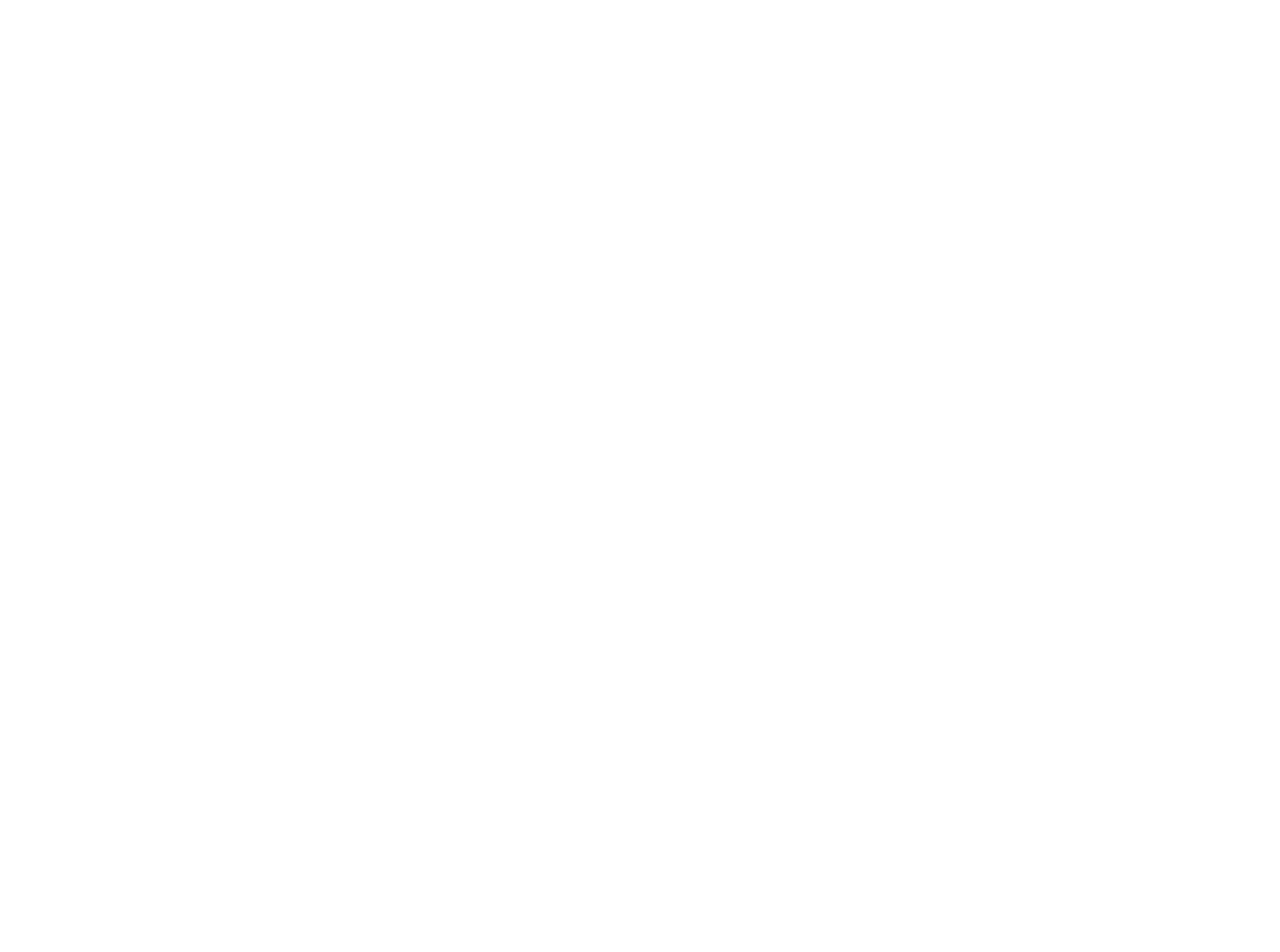
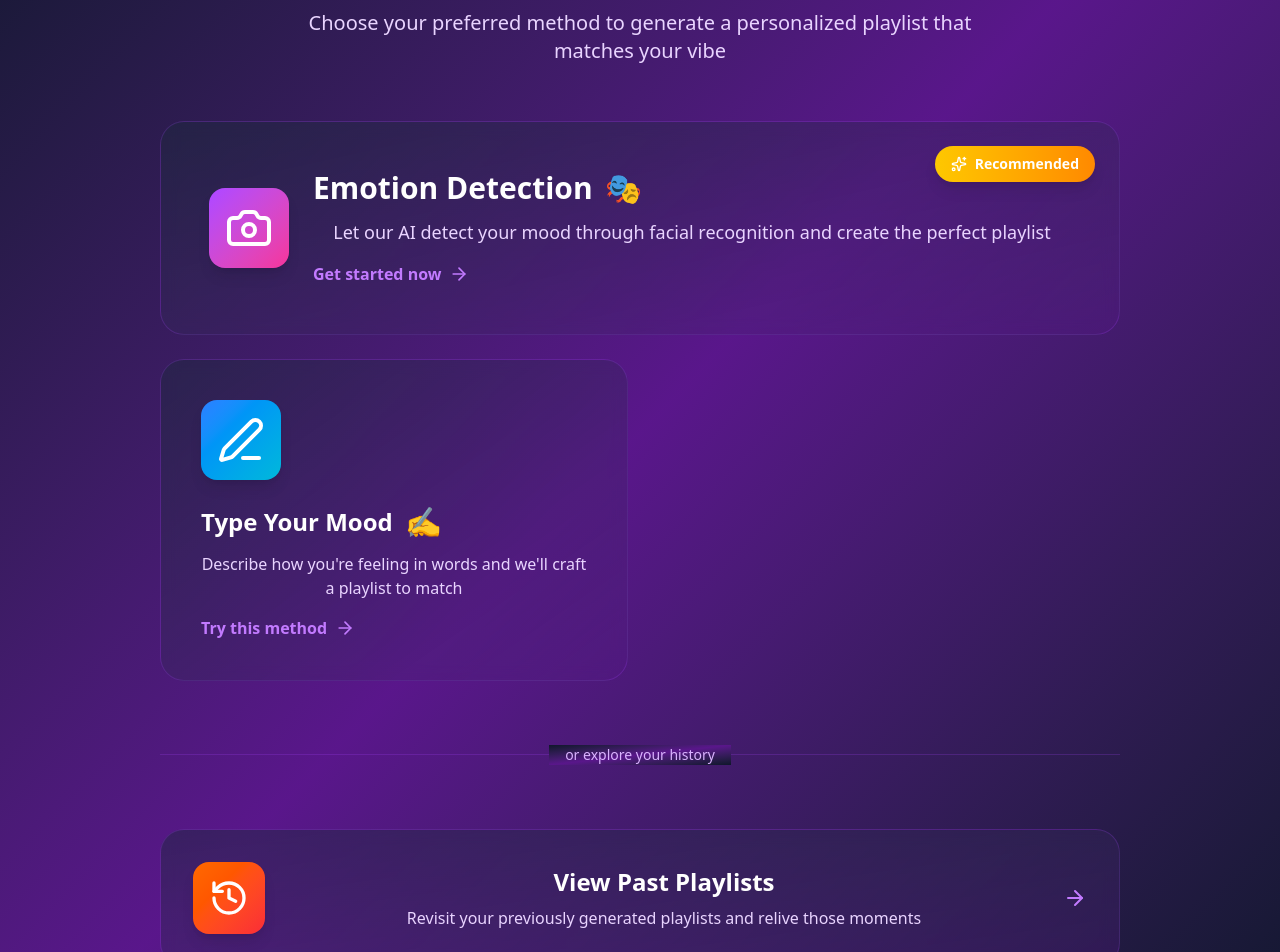
Before and after one commit to ositaodunze/Emotional-AI, a React (Vite) app in the folder frontend/: page /playlist in a window 1280 px wide. Before the commit this address had no page. Shown: the part 320-1272 px from the top of the page. Before the commit the page ends 800 px from the top, so only its background shows below. Built offline with nearby package versions, Linux system fonts and the light colour scheme.

Commit message:
Added chnages to Player and Playlist pages

```diff
--- a/frontend/src/App.jsx
+++ b/frontend/src/App.jsx
@@ -9,6 +9,7 @@
 import Landing from "./pages/Landing.jsx";
 import Profile from "./pages/Profile.jsx";
 import PastPlaylists from "./pages/PastPlaylist.jsx";
+import PlaylistPage from "./pages/Playlist.jsx";
 
 function App() {
   return (
@@ -52,6 +53,7 @@
         />
         <Route path="/profile" element={<Profile />} />
         <Route path="/history" element={<PastPlaylists />} />
+        <Route path="/playlist" element={<PlaylistPage/>} />
       </Routes>
     </div>
   );
--- a/frontend/src/components/MusicPlayer.jsx
+++ b/frontend/src/components/MusicPlayer.jsx
@@ -1,6 +1,7 @@
 import React, { useEffect, useState, useCallback } from "react";
 import { useNavigate } from "react-router-dom";
 import Chatbot from "./Chatbot.jsx";
+import Navbar from "./Navbar.jsx";
 
 const BACKEND_URL = import.meta.env.VITE_BACKEND_URL || "http://127.0.0.1:8888";
 
@@ -252,7 +253,35 @@
     };
   }, []);
 
+  const handlePlayPause = async () => {
+    if (!currentTrack) return;
+    const endpoint = isPlaying ? "/api/pause" : "/api/resume";
+
+    setIsPlaying(!isPlaying);
+    try {
+      await fetch(`${BACKEND_URL}${endpoint}`, {
+        method: "POST",
+        credentials: "include",
+      });
+    } catch (error) {
+      console.error(`Error controlling playback (${endpoint}):`, error);
+      setIsPlaying(isPlaying);
+    }
+  };
+
+  const handlePreviousTrack = () => {
+    if (recommendations.length === 0) return;
+    const prevIndex =
+      currentIndex - 1 >= 0 ? currentIndex - 1 : recommendations.length - 1; // Wrap to the last track
+
+    setCurrentIndex(prevIndex);
+    const prevTrack = recommendations[prevIndex];
+    playTrack(prevTrack);
+  };
+
   return (
+    <>
+      <Navbar />
       <div
         style={{
           minHeight: "100vh",
@@ -357,7 +386,8 @@
                 style={{
                   width: "100%",
                   aspectRatio: "1",
-                background: "linear-gradient(135deg, #667eea 0%, #764ba2 100%)",
+                  background:
+                    "linear-gradient(135deg, #667eea 0%, #764ba2 100%)",
                   borderRadius: "12px",
                   marginBottom: "24px",
                   display: "flex",
@@ -457,6 +487,7 @@
                         opacity: 0.7,
                         transition: "opacity 0.2s",
                       }}
+                      onClick={handlePreviousTrack}
                     >
                       <svg
                         style={{
@@ -484,7 +515,7 @@
                         transition: "transform 0.2s, background 0.2s",
                         color: "white",
                       }}
-                    onClick={() => setIsPlaying(!isPlaying)}
+                      onClick={handlePlayPause}
                       onMouseOver={(e) =>
                         (e.currentTarget.style.transform = "scale(1.1)")
                       }
@@ -664,7 +695,8 @@
                       onMouseOver={(e) => {
                         e.currentTarget.style.background =
                           "rgba(255,255,255,0.08)";
-                      e.currentTarget.style.borderColor = "rgba(29,185,84,0.5)";
+                        e.currentTarget.style.borderColor =
+                          "rgba(29,185,84,0.5)";
                       }}
                       onMouseOut={(e) => {
                         e.currentTarget.style.background =
@@ -742,6 +774,7 @@
           onPlaylistGenerated={updatePlaylistFromChatbot}
         />
       </div>
+    </>
   );
 };
 
--- a/frontend/src/pages/PastPlaylist.jsx
+++ b/frontend/src/pages/PastPlaylist.jsx
@@ -142,7 +142,7 @@
               artists to get started
             </p>
             <button
-              onClick={() => handleNavigation("/emotion")}
+              onClick={() => handleNavigation("/artist")}
               className="group inline-flex items-center gap-3 px-8 py-4 bg-gradient-to-r from-purple-500 to-pink-500 rounded-full text-lg font-bold shadow-2xl hover:shadow-purple-500/50 hover:scale-105 transition-all duration-300"
             >
               <Sparkles className="w-5 h-5" />
--- a/frontend/src/pages/Playlist.jsx
+++ b/frontend/src/pages/Playlist.jsx
@@ -0,0 +1,194 @@
+import React from "react";
+import {
+  Camera,
+  PenLine,
+  History,
+  Sparkles,
+  ArrowRight,
+  Music,
+} from "lucide-react";
+import Navbar from "../components/Navbar";
+import { useNavigate } from "react-router-dom";
+
+const PlaylistPage = () => {
+    const navigate= useNavigate();
+
+  const handleNavigation = (path) => {
+    navigate(path);
+    console.log(`Navigating to: ${path}`);
+    // In your actual app, use: navigate(path);
+  };
+
+  const creationMethods = [
+    {
+      icon: <Camera className="w-12 h-12" />,
+      title: "Emotion Detection",
+      description:
+        "Let our AI detect your mood through facial recognition and create the perfect playlist",
+      emoji: "🎭",
+      path: "/artist",
+      gradient: "from-purple-500 to-pink-500",
+      bgGradient: "from-purple-500/20 to-pink-500/20",
+      primary: true,
+    },
+    {
+      icon: <PenLine className="w-12 h-12" />,
+      title: "Type Your Mood",
+      description:
+        "Describe how you're feeling in words and we'll craft a playlist to match",
+      emoji: "✍️",
+      path: "/text-mood",
+      gradient: "from-blue-500 to-cyan-500",
+      bgGradient: "from-blue-500/20 to-cyan-500/20",
+      primary: false,
+    },
+  ];
+
+  return (
+    <>
+      <Navbar />
+      <div className="min-h-screen bg-gradient-to-br from-slate-900 via-purple-900 to-slate-900 text-white">
+        <div className="max-w-5xl mx-auto px-4 sm:px-6 lg:px-8 py-12 pt-24">
+          {/* Header */}
+          <div className="text-center mb-14">
+            <div className="inline-flex items-center gap-2 bg-purple-500/20 border border-purple-500/30 rounded-full px-4 py-2 mb-6">
+              <Sparkles className="w-4 h-4 text-purple-400" />
+              <span className="text-sm text-purple-300 font-medium">
+                Personalized Music Discovery
+              </span>
+            </div>
+
+            <h1 className="text-5xl sm:text-6xl lg:text-7xl font-bold mb-6">
+              <span className="bg-gradient-to-r from-white via-purple-200 to-white bg-clip-text text-transparent">
+                Create a Playlist
+              </span>
+            </h1>
+            <p className="text-xl text-purple-200 max-w-2xl mx-auto">
+              Choose your preferred method to generate a personalized playlist
+              that matches your vibe
+            </p>
+          </div>
+
+          <div className="grid grid-cols-1 md:grid-cols-2 gap-6 mb-12">
+            {creationMethods.map((method, index) => (
+              <div
+                key={index}
+                onClick={() => handleNavigation(method.path)}
+                className={`group relative cursor-pointer bg-gradient-to-br from-slate-800/50 to-purple-900/30 backdrop-blur-sm border border-purple-500/20 rounded-3xl overflow-hidden hover:scale-105 hover:shadow-2xl hover:border-purple-400/50 transition-all duration-300
+                ${method.primary ? "md:col-span-2" : ""}`}
+              >
+                {/* Background Gradient Glow */}
+                <div
+                  className={`absolute inset-0 bg-gradient-to-br ${method.bgGradient} opacity-0 group-hover:opacity-100 transition-opacity duration-300`}
+                />
+
+                {/* Content */}
+                <div
+                  className={`relative p-8 ${
+                    method.primary ? "sm:p-12" : "sm:p-10"
+                  }`}
+                >
+                  <div
+                    className={`flex ${
+                      method.primary ? "flex-col sm:flex-row" : "flex-col"
+                    } items-start ${
+                      method.primary ? "sm:items-center" : ""
+                    } gap-6`}
+                  >
+                    {/* Icon */}
+                    <div
+                      className={`inline-flex p-4 rounded-2xl bg-gradient-to-br ${method.gradient} group-hover:scale-110 transition-transform duration-300 shadow-lg shrink-0`}
+                    >
+                      {method.icon}
+                    </div>
+
+                    {/* Text Content */}
+                    <div className="flex-1">
+                      <div className="flex items-center gap-3 mb-3">
+                        <h3
+                          className={`${
+                            method.primary ? "text-3xl" : "text-2xl"
+                          } font-bold group-hover:text-white transition-colors`}
+                        >
+                          {method.title}
+                        </h3>
+                        <span className="text-3xl">{method.emoji}</span>
+                      </div>
+
+                      <p
+                        className={`text-purple-200 ${
+                          method.primary ? "text-lg" : ""
+                        } mb-4 group-hover:text-purple-100 transition-colors`}
+                      >
+                        {method.description}
+                      </p>
+
+                      <div className="flex items-center gap-2 text-purple-400 group-hover:text-purple-300 font-semibold">
+                        {method.primary ? "Get started now" : "Try this method"}
+                        <ArrowRight className="w-5 h-5 group-hover:translate-x-1 transition-transform" />
+                      </div>
+                    </div>
+                  </div>
+                </div>
+
+                {/* Recommended Badge */}
+                {method.primary && (
+                  <div className="absolute top-6 right-6 px-4 py-2 bg-gradient-to-r from-yellow-400 to-orange-400 rounded-full shadow-lg">
+                    <div className="flex items-center gap-2">
+                      <Sparkles className="w-4 h-4 text-white" />
+                      <span className="text-sm font-bold text-white">
+                        Recommended
+                      </span>
+                    </div>
+                  </div>
+                )}
+              </div>
+            ))}
+          </div>
+
+          {/* Divider */}
+          <div className="relative my-16">
+            <div className="absolute inset-0 flex items-center">
+              <div className="w-full border-t border-purple-500/20"></div>
+            </div>
+            <div className="relative flex justify-center">
+              <span className="px-4 text-sm text-purple-300 bg-gradient-to-br from-slate-900 via-purple-900 to-slate-900">
+                or explore your history
+              </span>
+            </div>
+          </div>
+
+          {/* Past Playlists Link */}
+          <div
+            className="bg-gradient-to-br from-slate-800/50 to-purple-900/30 backdrop-blur-sm border border-purple-500/20 rounded-3xl p-8 hover:border-purple-400/50 transition-all duration-300 group cursor-pointer"
+            onClick={() => handleNavigation("/history")}
+          >
+            <div className="flex flex-col sm:flex-row items-start sm:items-center gap-6">
+              {/* Icon */}
+              <div className="inline-flex p-4 rounded-2xl bg-gradient-to-br from-orange-500 to-red-500 group-hover:scale-110 transition-transform duration-300 shadow-lg shrink-0">
+                <History className="w-10 h-10" />
+              </div>
+
+              {/* Content */}
+              <div className="flex-1">
+                <h3 className="text-2xl font-bold mb-2 group-hover:text-white transition-colors">
+                  View Past Playlists
+                </h3>
+                <p className="text-purple-200 group-hover:text-purple-100 transition-colors">
+                  Revisit your previously generated playlists and relive those
+                  moments
+                </p>
+              </div>
+
+              <ArrowRight className="w-6 h-6 text-purple-400 group-hover:text-purple-300 group-hover:translate-x-1 transition-all shrink-0" />
+            </div>
+          </div>
+
+          <div className="h-20" />
+        </div>
+      </div>
+    </>
+  );
+};
+
+export default PlaylistPage;
```
Also changed, not shown: 2 other files (tests, documents, lock files or other folders). Lines whose indentation alone changed are shown as unchanged.
